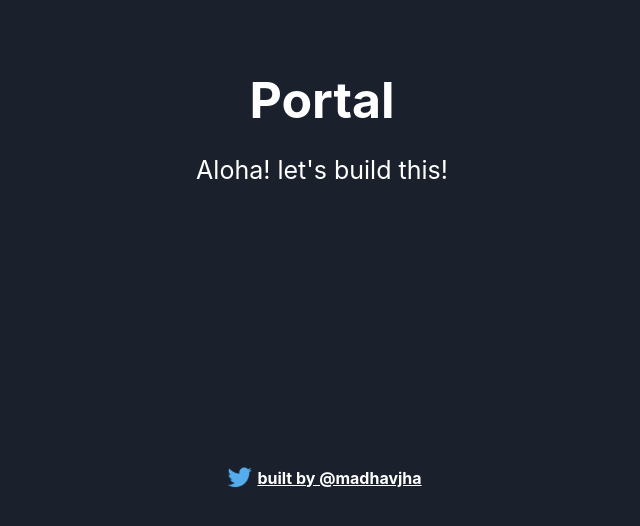
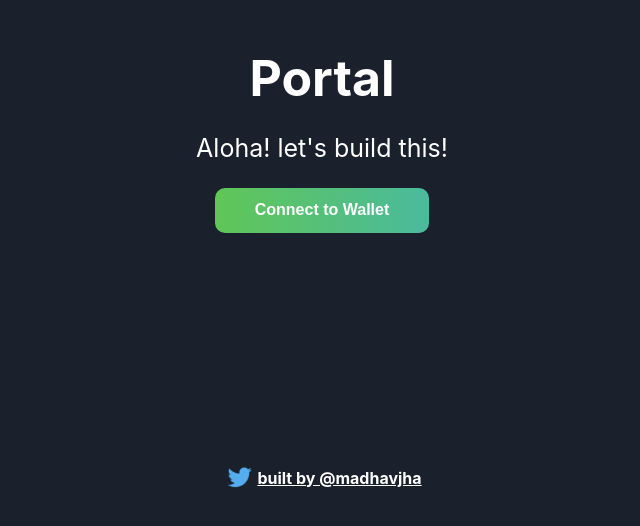
Before and after one commit to maddyonline/buildspace-solana, a React (Create React App) app: page / in a window 1280 px wide. Shown: the part 260-786 px from the top of the page, without its empty margins (318-958 px from the left). Built offline with nearby package versions, Linux system fonts and the light colour scheme.

Commit message:
connect to wallet button

```diff
--- a/src/App.js
+++ b/src/App.js
@@ -24,7 +24,7 @@
     })
   }, [])
 
-
+  const connectWallet = async () => null;
   return (
     <div className="App">
       <div className="container">
@@ -33,6 +33,9 @@
           <p className="sub-text">
             Aloha! let's build this!
           </p>
+          <button className="cta-button connect-wallet-button" onClick={connectWallet}>
+          Connect to Wallet
+          </button>
         </div>
         <div className="footer-container">
           <img alt="Twitter Logo" className="twitter-logo" src={twitterLogo} />
```
